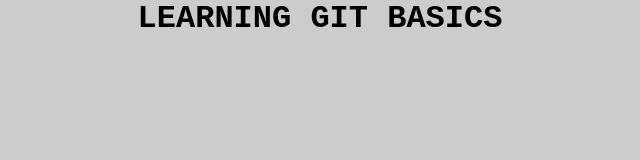
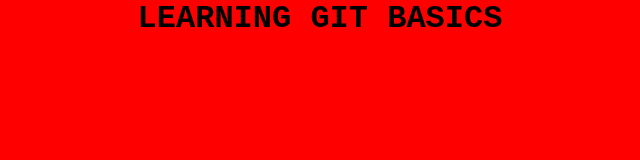
Before and after one commit to goueguy/oschool-git, a plain HTML site: page index.html in a window 1280 px wide. Shown: the whole page, without its empty margins (320-960 px from the left). Drawn offline with Linux system fonts and the light colour scheme.

Commit message:
modification de la couleur de fond

```diff
--- a/css/style.css
+++ b/css/style.css
@@ -5,5 +5,5 @@
     font-family: 'Courier New', Courier, monospace;
 }
 body{
-    background: #ccc;
+    background: red;
 }
```
